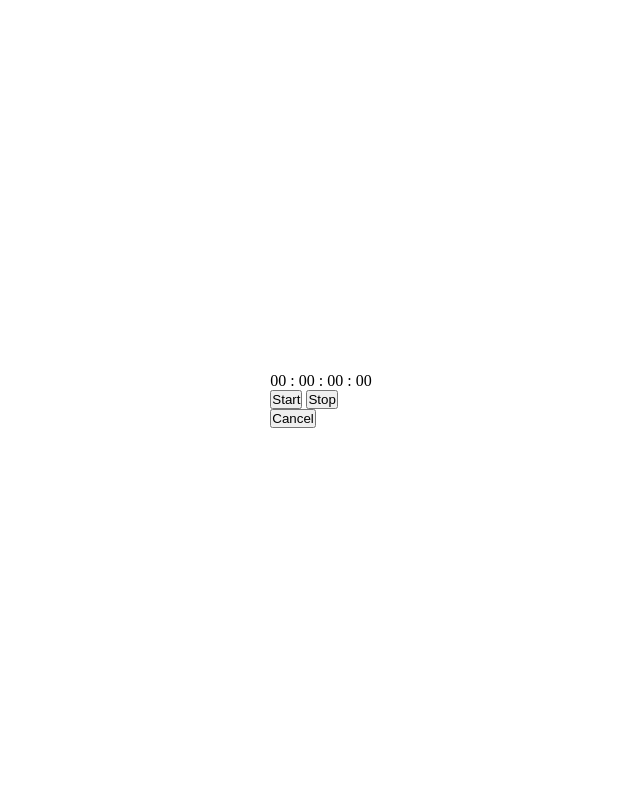
After one commit to gatotui/flask-stp, a Flask app: page /add_time in a window 1280 px wide. The commit adds this page. Shown: the whole page, without its empty margins (319-959 px from the left). Run offline with Flask 3, Linux system fonts and the light colour scheme.

Commit message:
cronómetro

```diff
--- a/app.py
+++ b/app.py
@@ -50,6 +50,16 @@ class Uso(db.Model):
 
     def __repr__(self):
         return f'<Uso {self.id} - Usuario {self.usuario.nombre}>'
+
+@app.route("/cancel", methods=["POST"])
+def cancel():
+    # Realiza cualquier lógica de cancelación aquí si es necesario
+    return redirect(url_for('perfil'))  # Redirige a la página de perfil
+
+
+@app.route("/add_time")
+def add_time():
+    return render_template("add_time.html")
 
 @app.route("/registro")
 def registro():
--- /dev/null
+++ b/static/style.css
@@ -0,0 +1,12 @@
+* {
+    margin: 0;
+    padding: 0;
+    box-sizing: border-box;
+}
+
+body {
+    height: 100vh;
+    display: flex;
+    align-items: center;
+    justify-content: center;
+}
--- /dev/null
+++ b/static/timerAdd.js
@@ -0,0 +1,47 @@
+let hr = min = sec = ms = "0" + 0, startTimer
+
+const startBtn = document.querySelector(".start")
+const stopBtn = document.querySelector(".stop")
+
+startBtn.addEventListener("click", start)
+stopBtn.addEventListener("click", stop)
+
+function start() {
+    startBtn.classList.add("active")
+    stopBtn.classList.remove("stopActive")
+
+    startTimer = setInterval(() => {
+        ms++
+        ms = ms < 10 ? "0" + ms : ms
+
+        if (ms == 100) {
+            sec++
+            sec = sec < 10 ? "0" + sec : sec
+            ms = "0" + 0
+        }
+        if (sec == 60) {
+            min++
+            min = min < 10 ? "0" + min : min
+            sec = "0" + 0
+        }
+        if (min == 60) {
+            hr++
+            hr = hr < 10 ? "0" + hr : hr
+            min = "0" + 0
+        }
+        putValue()
+    }, 10)
+}
+
+function stop() {
+    startBtn.classList.remove("active")
+    stopBtn.classList.remove("stopActive")
+    clearInterval(startTimer)
+}
+
+function putValue() {
+    document.querySelector(".millisecond").innerHTML = ms
+    document.querySelector(".second").innerHTML = sec
+    document.querySelector(".minute").innerHTML = min
+    document.querySelector(".hour").innerHTML = hr
+}
--- /dev/null
+++ b/templates/add_time.html
@@ -0,0 +1,32 @@
+<!DOCTYPE html>
+<html lang="en">
+<head>
+    <meta charset="UTF-8">
+    <meta name="viewport" content="width=device-width, initial-scale=1.0">
+    <link rel="stylesheet" href="{{ url_for('static', filename='style.css') }}">
+    <script src="{{ url_for('static', filename='timerAdd.js') }}" defer></script>
+    <title>Document</title>
+</head>
+<body>
+    <div class="wrapper">
+        <div class="time">
+            <span class="hour">00</span>
+            <span class="colon">:</span>
+            <span class="minute">00</span>
+            <span class="colon">:</span>
+            <span class="second">00</span>
+            <span class="colon ms-colon">:</span>
+            <span class="millisecond">00</span>
+        </div>
+
+        <div class="buttons">
+            <button class="start">Start</button>
+            <button class="stop">Stop</button>
+            <form action="/cancel" method="POST">
+                <button class="cancel">Cancel</button>
+            </form>
+        </div>
+
+    </div>
+</body>
+</html>
--- a/templates/perfil.html
+++ b/templates/perfil.html
@@ -7,6 +7,7 @@
 </head>
 <body>
     <h1>Bienvenido, {{ nombre }}!</h1>
+    <a href="/add_time">go study!</a>
     <a href="/logout">logout</a>
 
 </body>
```
